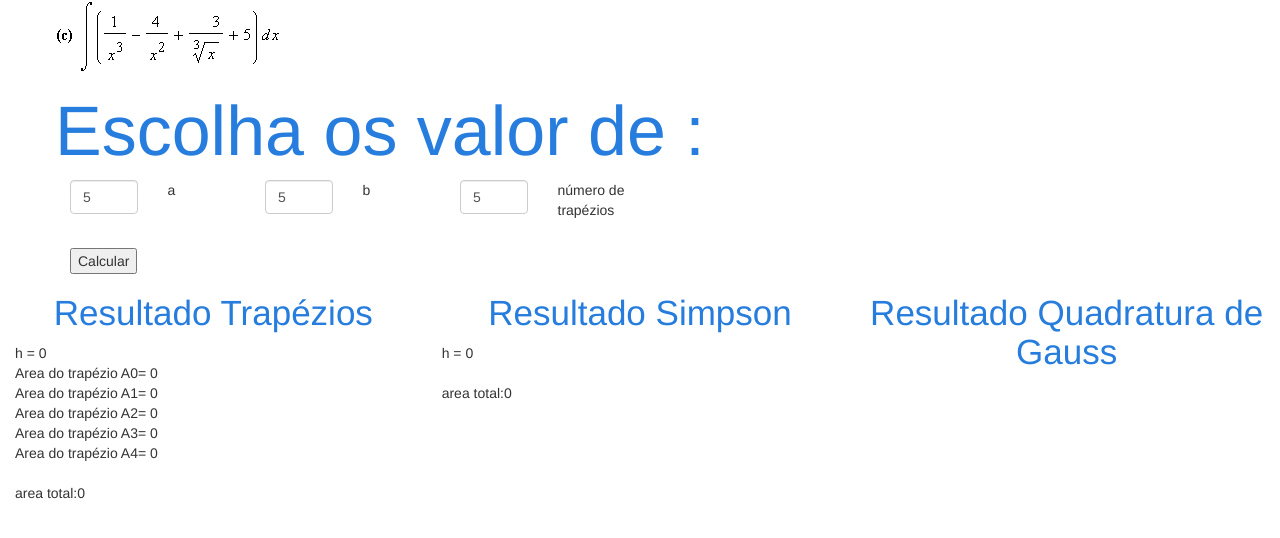
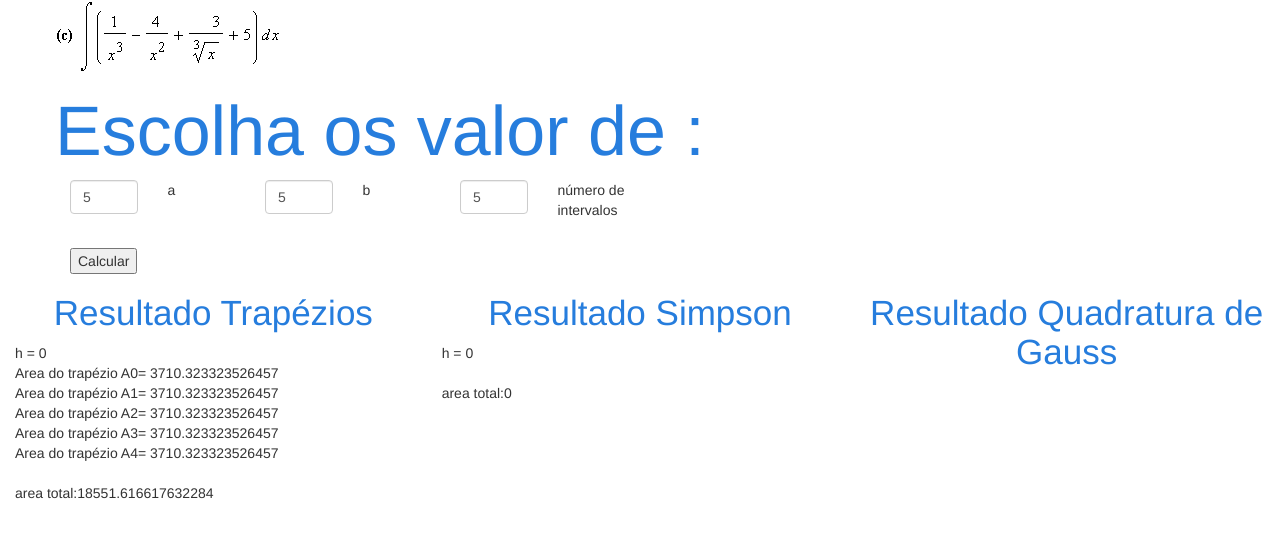
Before and after one commit to yagobatista/metodos, a plain HTML site: page metodos-trab2/index.html in a window 1280 px wide. Both pictures are taken after typing "5", "5", "5" into the empty fields and a click on the button "Calcular". Drawn offline with nearby package versions, Linux system fonts and the light colour scheme.

Commit message:
mudando equação

```diff
--- a/metodos-trab2/index.html
+++ b/metodos-trab2/index.html
@@ -44,7 +44,7 @@
 					<input id="n" type="number" name="" value="" class="form-control">
 				</div>
 				<div class="col-md-1">
-					número de trapézios
+					número de intervalos
 				</div>
 			</div>
 			<!-- <div class="row" style="margin-top:2em;">
--- a/metodos-trab2/script.js
+++ b/metodos-trab2/script.js
@@ -1,16 +1,10 @@
 function trapezio(a,b,n) {
-  //coe é uma array com os coeficientes do polinomio
-  //max é o numero maximo de iterações
-  //chute1 e chute2 sao os chutes iniciais do metodos (x1 e x2)
-  //array que guarda os valor de x a cada iteração
   var h = (b-a)/n;
   var areas = new Array();
   var string = "h = "+h+"</br>";
   var soma = 0;
   for (var i = 0,atual = a; i < n; i++,atual+=h) {
-    // formular da secante
-    // xn = xn-1 -  ( f(xn-1)*((xn-1) - (xn-2)) / f (xn-1) - f(xn-2))
-    areas[i] = (montar(atual)+montar(atual +h))* h/2;
+    areas[i] = parseFloat(montar(atual));
     soma+=areas[i];
     string += "Area do trapézio A"+i+"= "+ areas[i]+"</br>";
 
@@ -19,17 +13,11 @@ function trapezio(a,b,n) {
   document.getElementById('resultado-trapezio').innerHTML = string+"</br> area total:"+soma;
 }
 function simpson(a,b,n) {
-  //coe é uma array com os coeficientes do polinomio
-  //max é o numero maximo de iterações
-  //chute1 e chute2 sao os chutes iniciais do metodos (x1 e x2)
-  //array que guarda os valor de x a cada iteração
   var h = (b-a)/n;
   var f = 0 ;
   var string = "h = "+h+"</br>";
   var soma = montar(a)+montar(b);
   for (var i=0,atual = a; atual < b; i++,atual+=h) {
-    // formular da secante
-    // xn = xn-1 -  ( f(xn-1)*((xn-1) - (xn-2)) / f (xn-1) - f(xn-2))
     f = montar(atual);
     if (i%2 == 0) {
       soma += 2*f;
@@ -46,7 +34,8 @@ function simpson(a,b,n) {
 
 function montar(x) {
   //retorn o valor f(x) do polinomio dado
-  return (1 * Math.pow(x, -3)) - (4*Math.pow(x,-2))+(3*Math.pow(x,-1/3))+5;
+  // return parseFloat( (1 * Math.pow(x, -3)) - (4*Math.pow(x,-2))+(3*Math.pow(x,-1/3))+5);
+  return (Math.pow(2.718281,x)*(Math.pow(x,2)));
 }
 
 function modulo(valor) {
```
